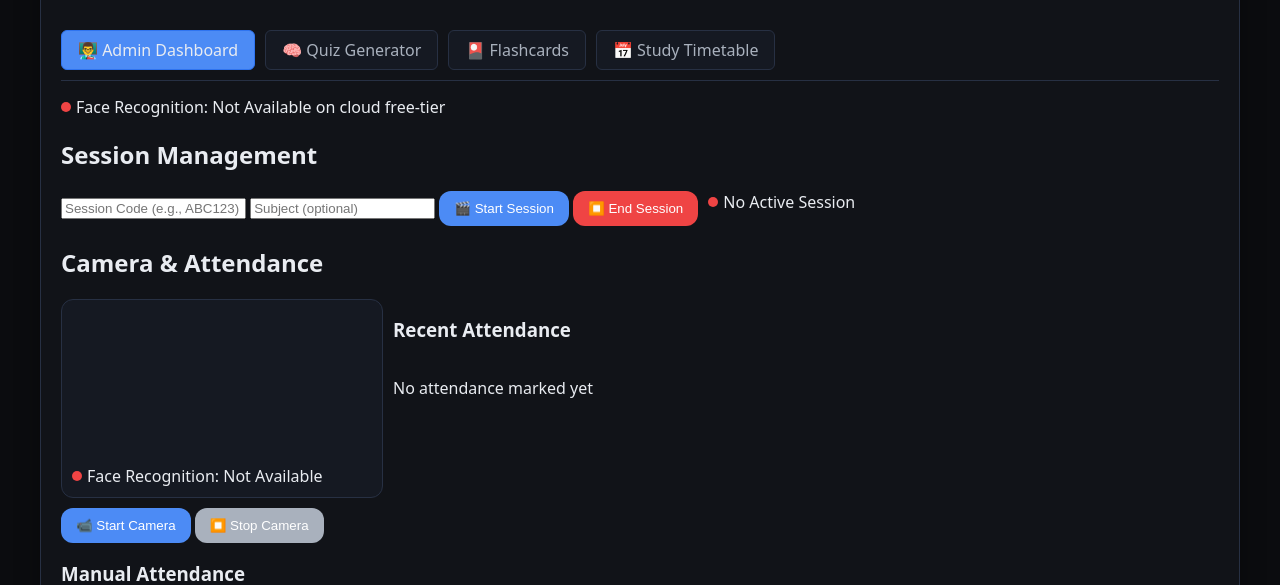
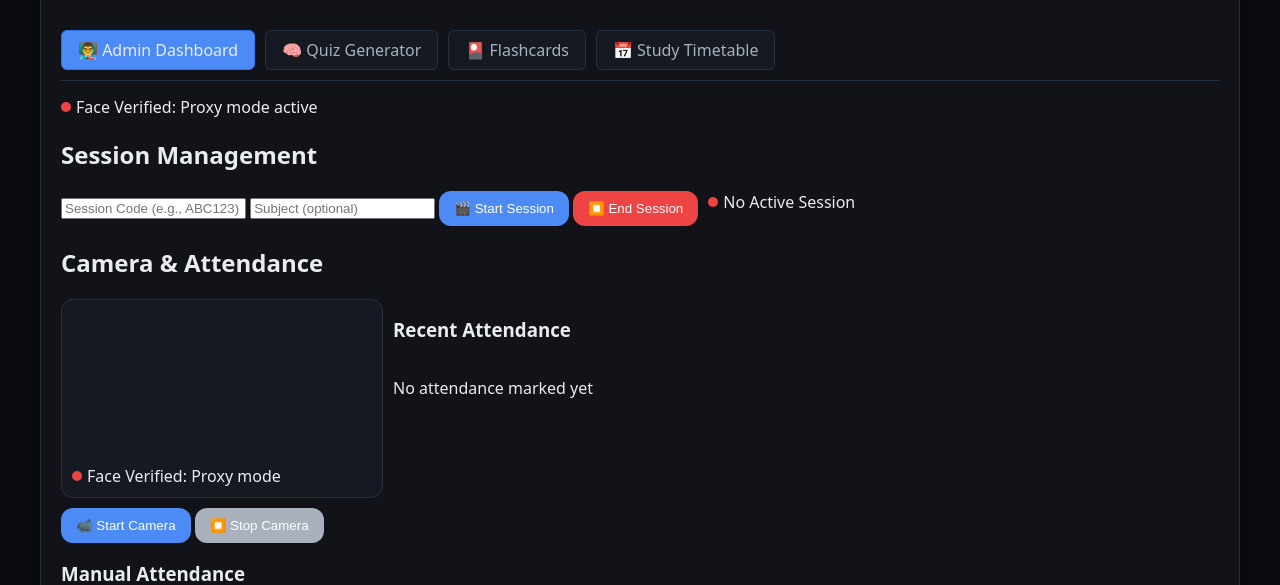
Before and after one commit to Tadashii14/shikshamm, a Python web app: template app/templates/admin.html in a window 1280 px wide. Shown: the part 95-680 px from the top of the page. Run offline with Jinja, Linux system fonts and the light colour scheme; the template is opened without the code that fills it, so the values that code supplies are empty; some libraries are stand-ins or nearby versions.

Commit message:
ux(face): proxy wording 'Attendance marked, face verified' across API/UI; update labels

```diff
--- a/app/templates/admin.html
+++ b/app/templates/admin.html
@@ -31,7 +31,7 @@
       <div class="section-status" style="margin: -5px 0 15px 0;">
         <div class="status-indicator">
           <span class="status-dot inactive"></span>
-          <span>Face Recognition: Not Available on cloud free-tier</span>
+          <span>Face Verified: Proxy mode active</span>
         </div>
         </div>
 
@@ -65,7 +65,7 @@
               <video id="video" autoplay muted playsinline></video>
               <div id="faceRecognitionStatus" class="status-indicator">
                 <span class="status-dot inactive"></span>
-                <span>Face Recognition: Not Available</span>
+                <span>Face Verified: Proxy mode</span>
               </div>
             </div>
             <div class="camera-controls">
@@ -341,19 +341,19 @@
           if (response.ok) {
             if (data.user_id) {
               addToAttendanceList(`User ${data.user_id}`, new Date());
-              // Update status to show face recognition is working
+              // Update status to show proxy verification text
               document.getElementById('faceRecognitionStatus').innerHTML =
-                '<span class="status-dot active"></span><span>Face Recognition: Working</span>';
+                '<span class="status-dot active"></span><span>Face Verified: Marking</span>';
             } else {
-              console.log('Face recognition not available:', data.message);
-              // Update status to show face recognition is not available
+              console.log('Proxy verification message:', data.message);
+              // Update status to show proxy text
               document.getElementById('faceRecognitionStatus').innerHTML =
-                '<span class="status-dot inactive"></span><span>Face Recognition: Not Available</span>';
+                '<span class="status-dot inactive"></span><span>Face Verified: Waiting</span>';
             }
           } else {
-            console.log('Face recognition error:', data.detail || 'Unknown error');
+            console.log('Verification error:', data.detail || 'Unknown error');
             document.getElementById('faceRecognitionStatus').innerHTML =
-              '<span class="status-dot inactive"></span><span>Face Recognition: Error</span>';
+              '<span class="status-dot inactive"></span><span>Face Verified: Error</span>';
           }
         } catch (error) {
           console.error('Frame processing error:', error);
```
Also changed, not shown: app/routers/face.py (+12 -12 lines), app/templates/student.html (+6 -6 lines).
